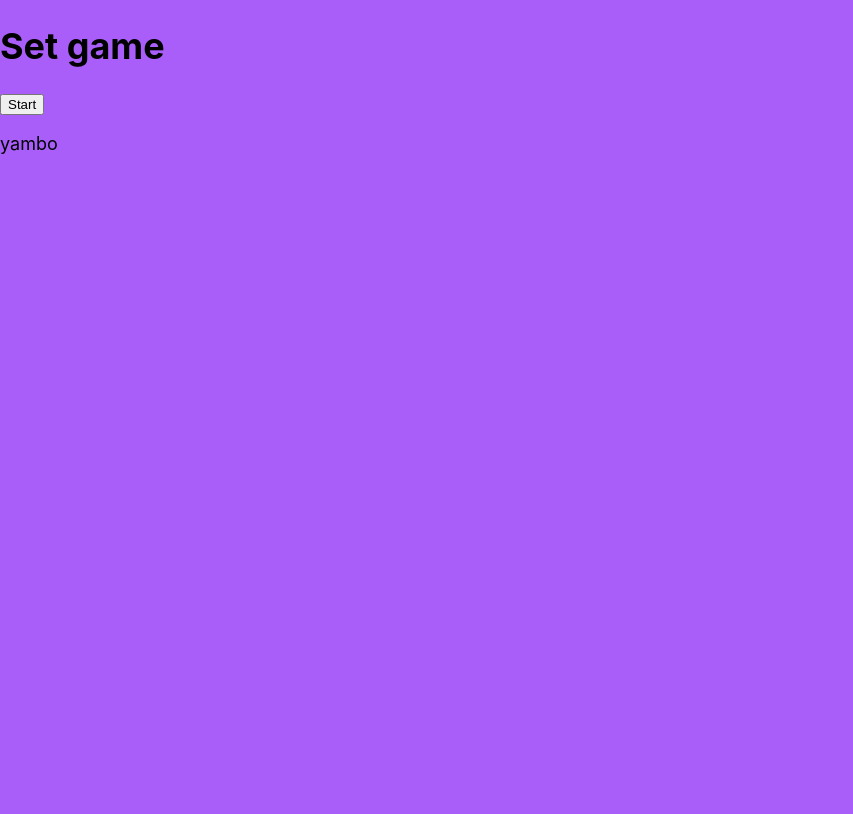
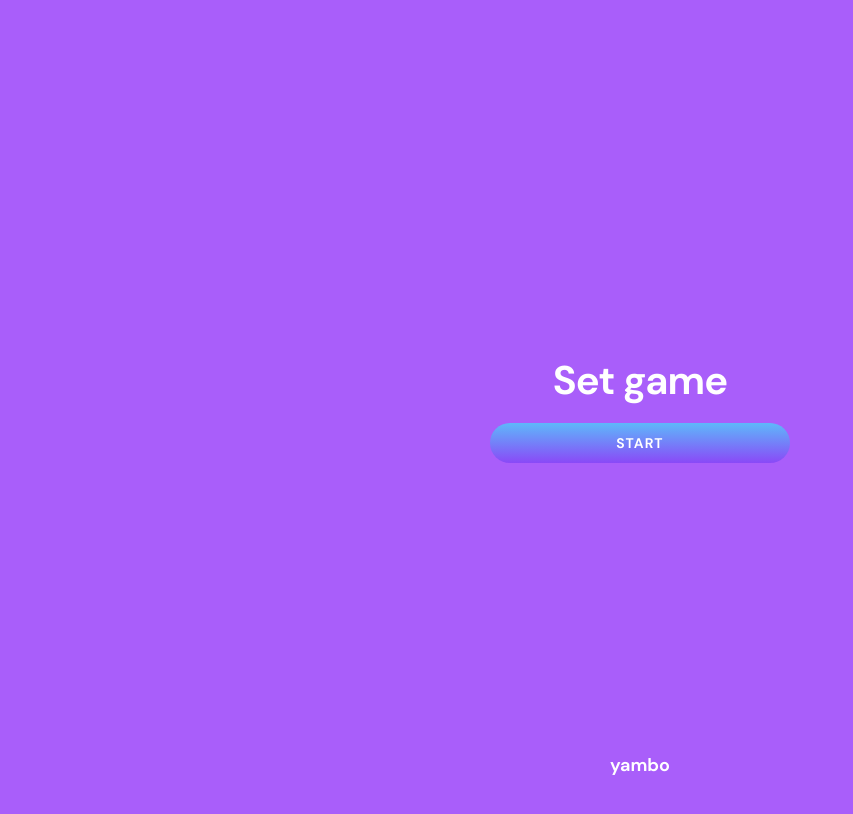
Before and after one commit to vitydria/yambo, a React (Create React App) app: page /create-game in a window 1280 px wide. Shown: the top 814 px of the page, without its empty margins (0-853 px from the left). Built offline with nearby package versions, Linux system fonts and the light colour scheme.

Commit message:
feat: creating styles

```diff
--- /dev/null
+++ b/src/components/CreateGame/CreateStart/CreateStart.js
@@ -0,0 +1,20 @@
+import React from "react";
+//styles
+import "./createStart.scss";
+
+export const CreateStart = ({ setStart }) => {
+  const start = () => {
+    setStart(true);
+  };
+  return (
+    <>
+      <div className="create-container">
+        <h1 className="text title">Set game</h1>
+        <button className="button" onClick={start}>
+          START
+        </button>
+      </div>
+      <p className="text footer">yambo</p>
+    </>
+  );
+};
--- a/src/components/CreateGame/CreateStart/Start.js
+++ /dev/null
@@ -1,14 +0,0 @@
-import React from "react";
-
-export const Start = ({ setStart }) => {
-  const start = () => {
-    setStart(true);
-  };
-  return (
-    <div>
-      <h1>Set game</h1>
-      <button onClick={start}>Start</button>
-      <p>yambo</p>
-    </div>
-  );
-};
--- /dev/null
+++ b/src/components/CreateGame/CreateStart/createStart.scss
@@ -0,0 +1,11 @@
+.create-container {
+  display: flex;
+  flex-direction: column;
+  justify-content: center;
+  align-items: center;
+  grid-row: 2 / span 1;
+}
+
+.footer {
+  grid-row: 3 / span 1;
+}
--- a/src/components/CreateGame/StepOne/StepOne.js
+++ b/src/components/CreateGame/StepOne/StepOne.js
@@ -1,11 +1,20 @@
-import React from "react";
+//styles
+import "./stepOne.scss";
 
 export const StepOne = ({ nextStep }) => {
   return (
-    <div>
-      <h1>Choose your game</h1>
-      <button onClick={nextStep}>Scratch</button>
-      <button onClick={nextStep}>Smash</button>
-    </div>
+    <>
+      <div className="step-container">
+        <h1 className="text title">Choose your game</h1>
+        <div className="btn-container">
+          <button className="button" classNameonClick={nextStep}>
+            Scratch
+          </button>
+          <button className="button" onClick={nextStep}>
+            Smash
+          </button>
+        </div>
+      </div>
+    </>
   );
 };
--- /dev/null
+++ b/src/components/CreateGame/StepOne/stepOne.scss
@@ -0,0 +1,13 @@
+.btn-container {
+  display: flex;
+}
+
+.step-container {
+  display: flex;
+  flex-direction: column;
+  grid-row: 2 / span 1;
+}
+
+.step-btn {
+  width: 25%;
+}
--- a/src/pages/create-game/CreateGame.js
+++ b/src/pages/create-game/CreateGame.js
@@ -3,7 +3,7 @@ import React from "react";
 import useStep from "../../hooks/useStep";
 import useStart from "../../hooks/useStart";
 //components
-import { Start } from "../../components/CreateGame/CreateStart/Start";
+import { CreateStart } from "../../components/CreateGame/CreateStart/CreateStart";
 import { StepOne } from "../../components/CreateGame/StepOne/StepOne";
 import { StepTwo } from "../../components/CreateGame/StepTwo/StepTwo";
 import { StepThree } from "../../components/CreateGame/StepThree/StepThree";
@@ -13,8 +13,8 @@ const CreateGame = () => {
   const { start, setStart } = useStart();
   const { step, nextStep } = useStep();
   return (
-    <div>
-      {!start && <Start setStart={setStart} />}
+    <div className="layout">
+      {!start && <CreateStart setStart={setStart} />}
       {start && step === 0 && <StepOne nextStep={nextStep} />}
       {start && step === 1 && <StepTwo nextStep={nextStep} />}
       {start && step === 2 && <StepThree nextStep={nextStep} />}
--- a/src/pages/scratch-game/Scratch.js
+++ b/src/pages/scratch-game/Scratch.js
@@ -1,7 +1,6 @@
 import React, { useRef } from "react";
 //hooks
 import useWon from "../../hooks/useWon";
-import useSmash from "../../hooks/useSmash";
 import useStart from "../../hooks/useStart";
 //components
 import { ScratchGame } from "../../components/Scratch/ScratchGame/ScratchGame";
--- a/src/styles/_globals.scss
+++ b/src/styles/_globals.scss
@@ -40,7 +40,7 @@
 }
 
 .host {
-  font-size: 22px;
+  font-size: 1.375rem;
   letter-spacing: -0.8px;
 }
 
@@ -48,6 +48,17 @@
   font-size: 2.5rem;
   line-height: 2rem;
   letter-spacing: -0.8px;
+}
+
+.layout {
+  display: grid;
+  grid-template-columns: 1fr;
+  grid-template-rows: 70px calc(100vh - 140px) 70px;
+  height: 100vh;
+  position: fixed;
+  overflow: hidden;
+  align-items: center;
+  width: 100%;
 }
 
 .button {
--- /dev/null
+++ b/src/utils/step.js
@@ -0,0 +1,5 @@
+const nextStep = (setStep) => {
+  setStep((prev) => prev + 1);
+};
+
+export default nextStep;
```
